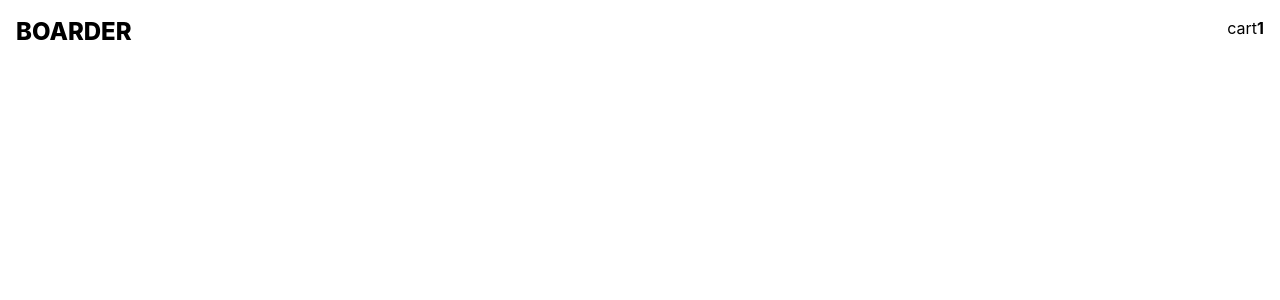
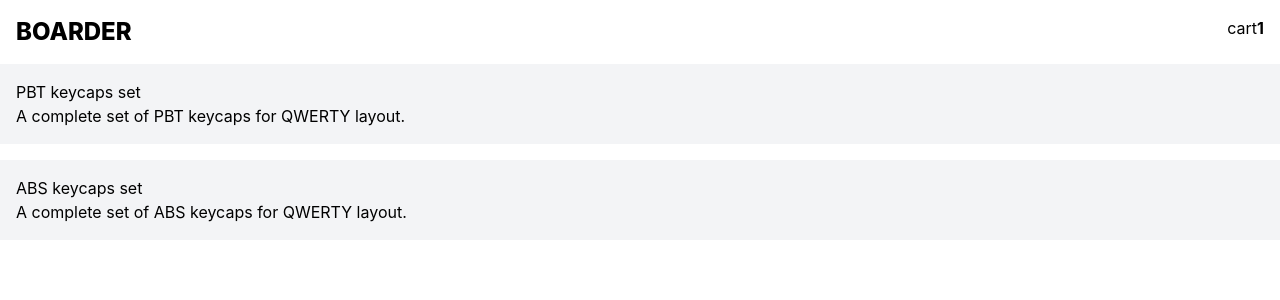
Before and after one commit to sodagabe/boarder, a React (Vite) app: page / in a window 1280 px wide. Shown: the top 300 px of the page. Built offline with nearby package versions, Linux system fonts and the light colour scheme.

Commit message:
product list

```diff
--- a/src/App.jsx
+++ b/src/App.jsx
@@ -5,6 +5,7 @@ function App() {
   return (
     <>
       <NavBarContainer></NavBarContainer>
+      <ProductListContainer></ProductListContainer>
     </>
   );
 }
--- /dev/null
+++ b/src/components/Product.jsx
@@ -0,0 +1,10 @@
+function Product({ title, description }) {
+  return (
+    <article className="flex flex-col bg-gray-100 p-4">
+      <h2>{title}</h2>
+      <p>{description}</p>
+    </article>
+  );
+}
+
+export default Product;
--- /dev/null
+++ b/src/components/ProductList.jsx
@@ -0,0 +1,9 @@
+function ProductList({ products, mapFunction }) {
+  return (
+    <section className="flex flex-col gap-4">
+      {products.map(mapFunction)}
+    </section>
+  );
+}
+
+export default ProductList;
--- /dev/null
+++ b/src/components/ProductListContainer.jsx
@@ -0,0 +1,31 @@
+import Product from "./Product";
+import ProductList from "./ProductList";
+
+function ProductListContainer() {
+  const products = [
+    {
+      id: 1,
+      title: "PBT keycaps set",
+      description: "A complete set of PBT keycaps for QWERTY layout.",
+    },
+    {
+      id: 2,
+      title: "ABS keycaps set",
+      description: "A complete set of ABS keycaps for QWERTY layout.",
+    },
+  ];
+  const buildProduct = (product) => {
+    return (
+      <Product
+        key={product.id}
+        title={product.title}
+        description={product.description}
+      ></Product>
+    );
+  };
+  return (
+    <ProductList products={products} mapFunction={buildProduct}></ProductList>
+  );
+}
+
+export default ProductListContainer;
```
